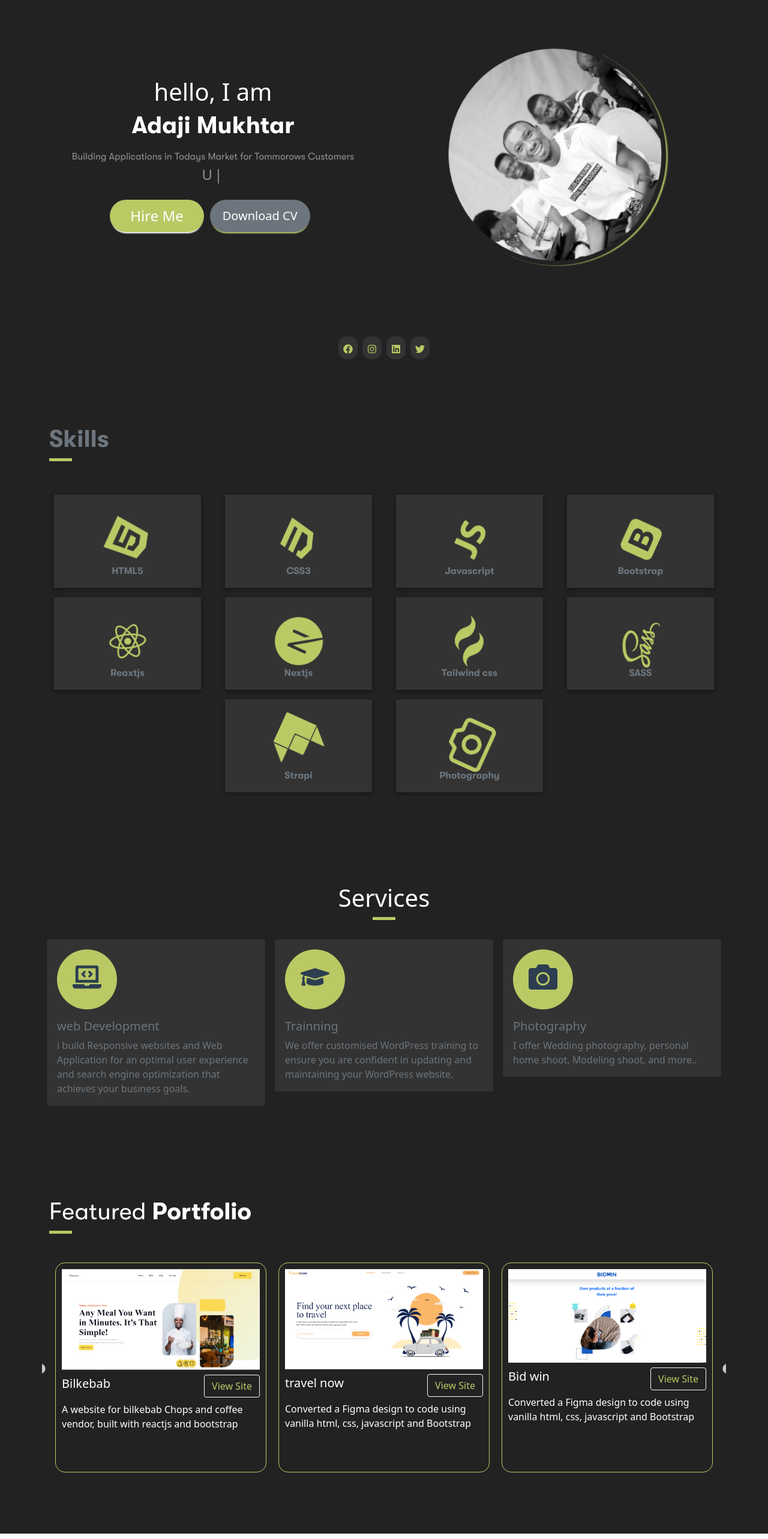
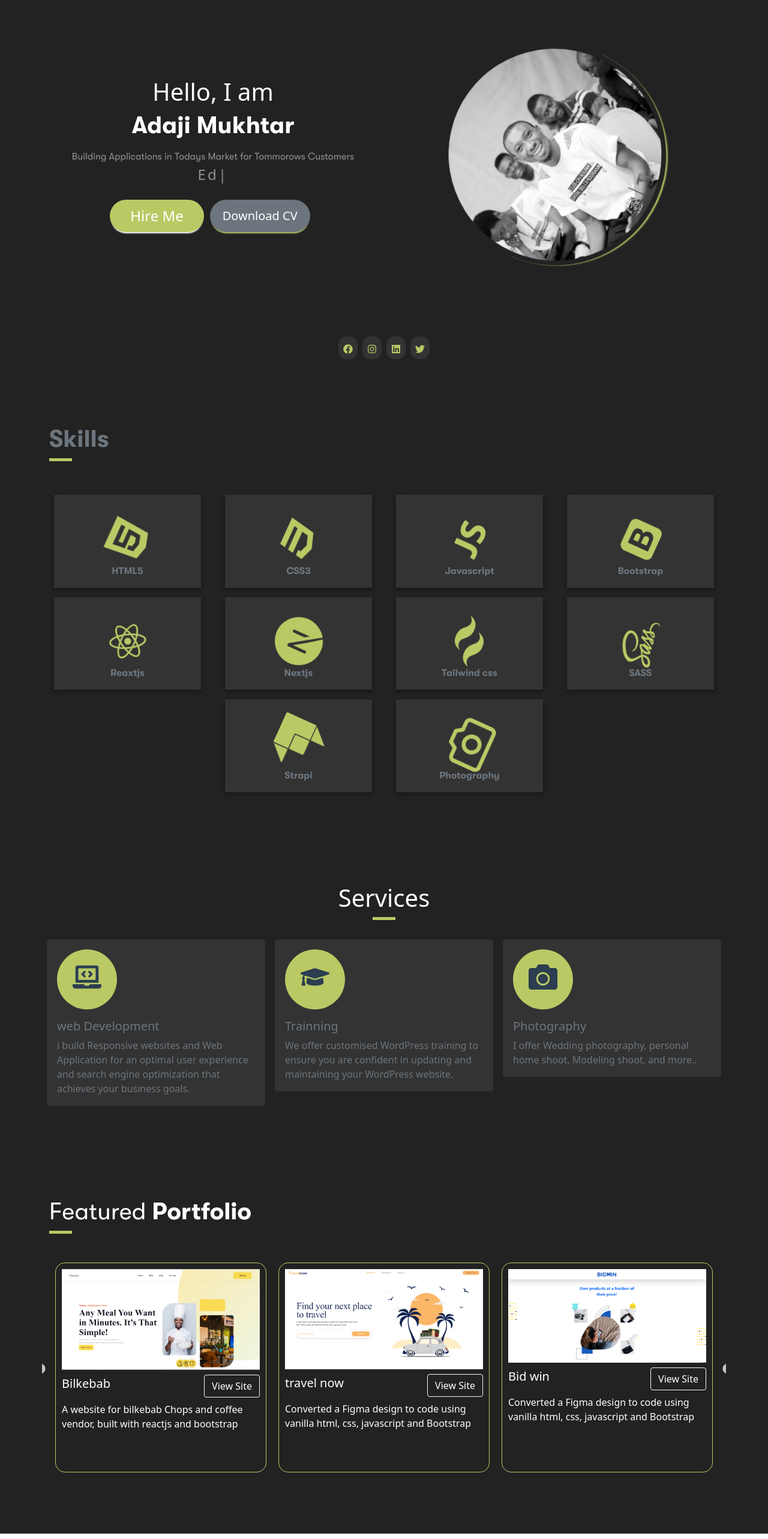
Before and after one commit to adaji025/adaji, a Next.js app: page / in a window 1280 px wide. Shown: the part 140-2706 px from the top of the page at 60% size. Built offline with nearby package versions, Linux system fonts and the light colour scheme; grey boxes are pictures that could not be loaded.

Commit message:
added download cv functonality and corrected typo error

```diff
--- a/components/Hero/Hero.js
+++ b/components/Hero/Hero.js
@@ -10,7 +10,7 @@ export default function Hero() {
           <div className="col-md-6 d-flex align-items-center justify-content-center order-2 order-md-1 py-2">
             <div className="text-center text-md-center">
               <h1 className="text-white fw-lighter">
-                hello, I am{" "}
+                Hello, I am{" "}
                 <span className="condensedbold d-block fw-bold py-2">Adaji Mukhtar</span>
               </h1>
               <span className="d-block typical-color gt-medium">Building Applications in Todays Market for Tommorows Customers</span>
@@ -19,7 +19,7 @@ export default function Hero() {
                   steps={[
                     "Web Developer",
                     1000,
-                    "Eduction Resource Person",
+                    "Education Resource Person",
                     1000,
                     "UI Design Rendering",
                     1000,
@@ -35,7 +35,7 @@ export default function Hero() {
               <div className="d-flex justify-content-center pt-2">
                 <button className={`btn ${styles.hire_btn}`}>Hire Me</button>
                 <button className={`btn ${styles.download_btn}`}>
-                  Download CV
+                 <a href="./resume.pdf" download="adaji resume">Download CV</a>
                 </button>
               </div>
             </div>
--- a/styles/globals.css
+++ b/styles/globals.css
@@ -117,9 +117,9 @@ a {
 .Footer {
   color: var(--typical-color) !important;
 }
-.Footer a {
-  text-decoration: none;
-  color: inherit ;
+a {
+  text-decoration: none !important;
+  color: inherit !important;
 }
 @media (max-width: 960px) {
   .navItems {
```
